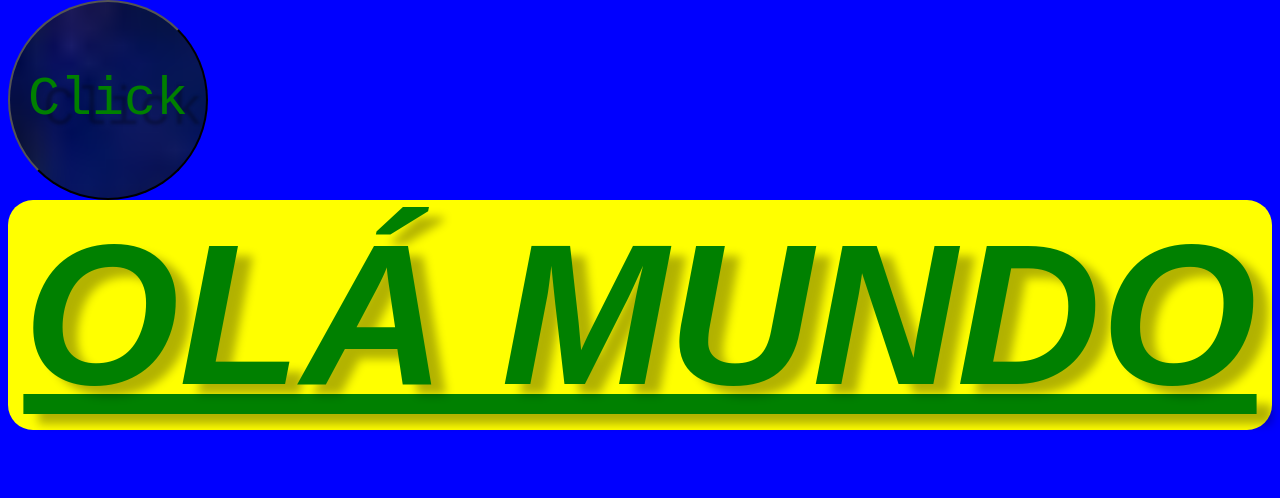
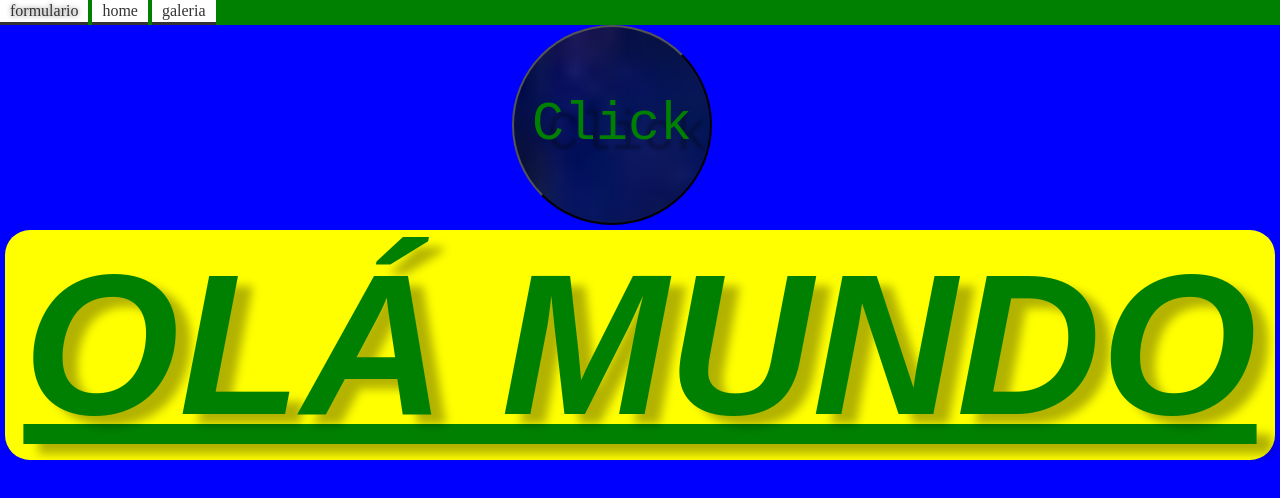
Before and after one commit to Alsafi/projetosdeteste, a plain HTML site: page index.html in a window 1280 px wide. Drawn offline with Linux system fonts and the light colour scheme.

Commit message:
criando menu

```diff
--- a/estilo.css
+++ b/estilo.css
@@ -3,6 +3,9 @@ body {
     background-repeat: repeat;
     background-size: cover;
     color: green;
+    width: 1280px;
+    margin: 0 auto;
+    position: relative;
 }
 
 #ola {
@@ -15,11 +18,23 @@ body {
     background-color: yellow;
     text-shadow: 15px 10px 10px rgba(0, 0, 0, 0.3);
     border-radius: 25px;
+    cursor: default;
+    transition: 5s;
+    margin: 5px;
+}
+
+#ola:hover {
+    color: yellow;
+    background-color: green;
 }
 
 #msg {
+    color: red;
+    text-decoration: underline;
+}
+
+#msg:hover {
     color: white;
-    text-decoration: underline;
 }
 
 #btn {
@@ -30,18 +45,55 @@ body {
     background-size: 2000%;
     width: 200px;
     height: 200px;
-    position: absolute;
-    top: 0;
+    position: relative;
     text-shadow: 15px 10px 3px rgba(0, 0, 0, 0.3);
     border-radius: 100px;
     outline: 0;
+    cursor: pointer;
+    transition: 1s;
+    right: 50%;
+    left: 40%;
+    z-index: 3;
 }
 
-div {
-    transform: rotateX(150deg);
-    transform: rotateY(130deg);
+#btn:hover {
+    color: yellow;
 }
 
 .centralizar {
     text-align: center;
 }
+
+a:visited {
+    color: white;
+    text-decoration: underline;
+}
+
+#back {
+    background-color: white;
+}
+
+#menu ul {
+    padding: 0px;
+    margin: 0px;
+    background-color: green;
+    list-style: none;
+    z-index: 2;
+}
+
+#menu ul li {
+    display: inline;
+}
+
+#menu ul li a {
+    padding: 2px 10px;
+    display: inline-block;
+    background-color: white;
+    color: #333;
+    text-decoration: none;
+    border-bottom: 3px solid;
+}
+
+#menu ul li a:hover {
+    text-shadow: 0px 0px 5px rgba(0, 0, 0, 0.5);
+}
--- a/index.html
+++ b/index.html
@@ -7,8 +7,15 @@
         <script type="text/javascript" src="script.js"></script>
     </head>
     <body>
+        <nav id="menu">
+            <ul>
+                <li><a href="form.html">formulario</a></li>
+                <li><a href="index.html">home</a></li>
+                <li><a href="#">galeria</a></li>
+            </ul>
+        </nav>
+        <button id="btn" onclick="alerta();">Click</button>
         <p id="ola" class="centralizar">olá mundo</p>
-        <button id="btn" onclick="alerta();">Click</button>
         <p id="msg" class="centralizar"></p>
     </body>
 </html>
```
Also changed, not shown: form.html (added, +22 -0 lines).
